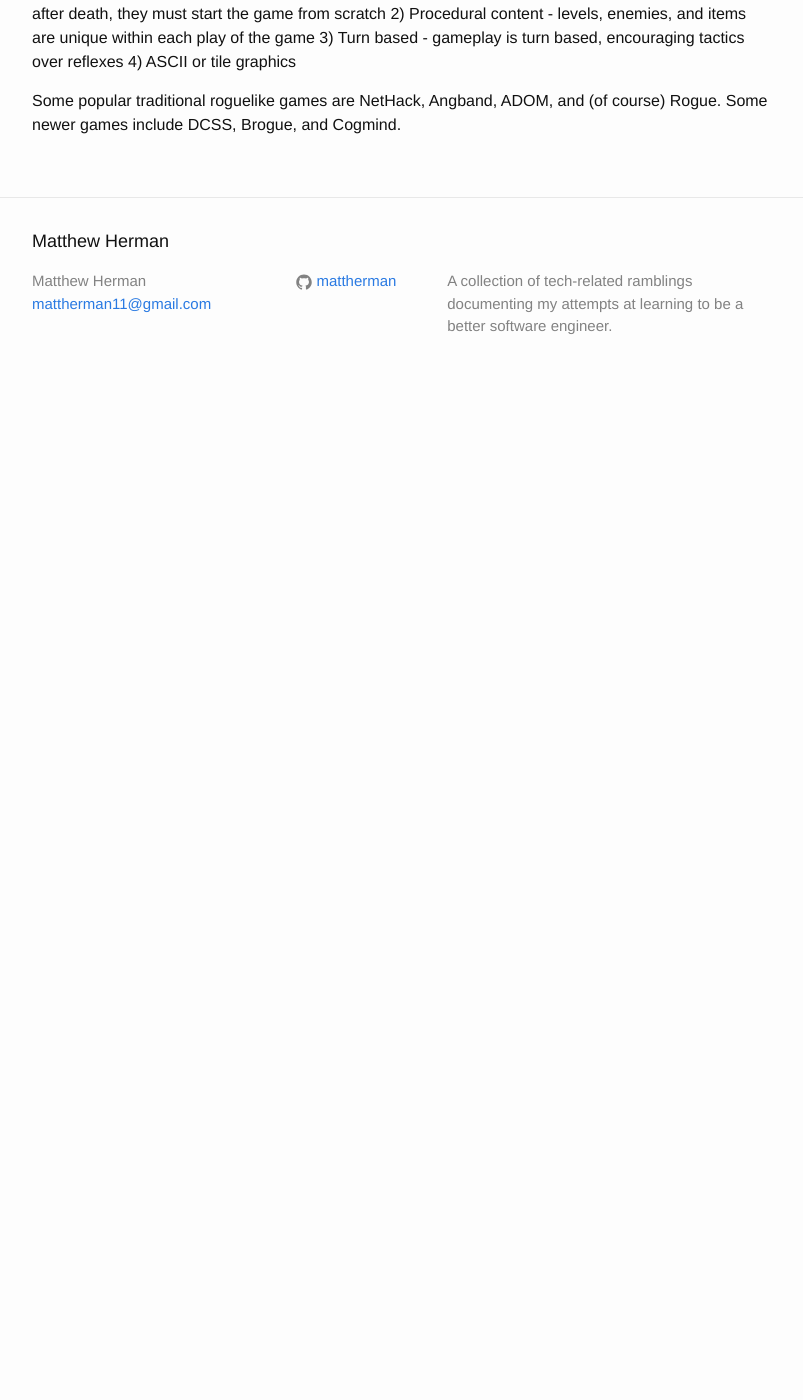
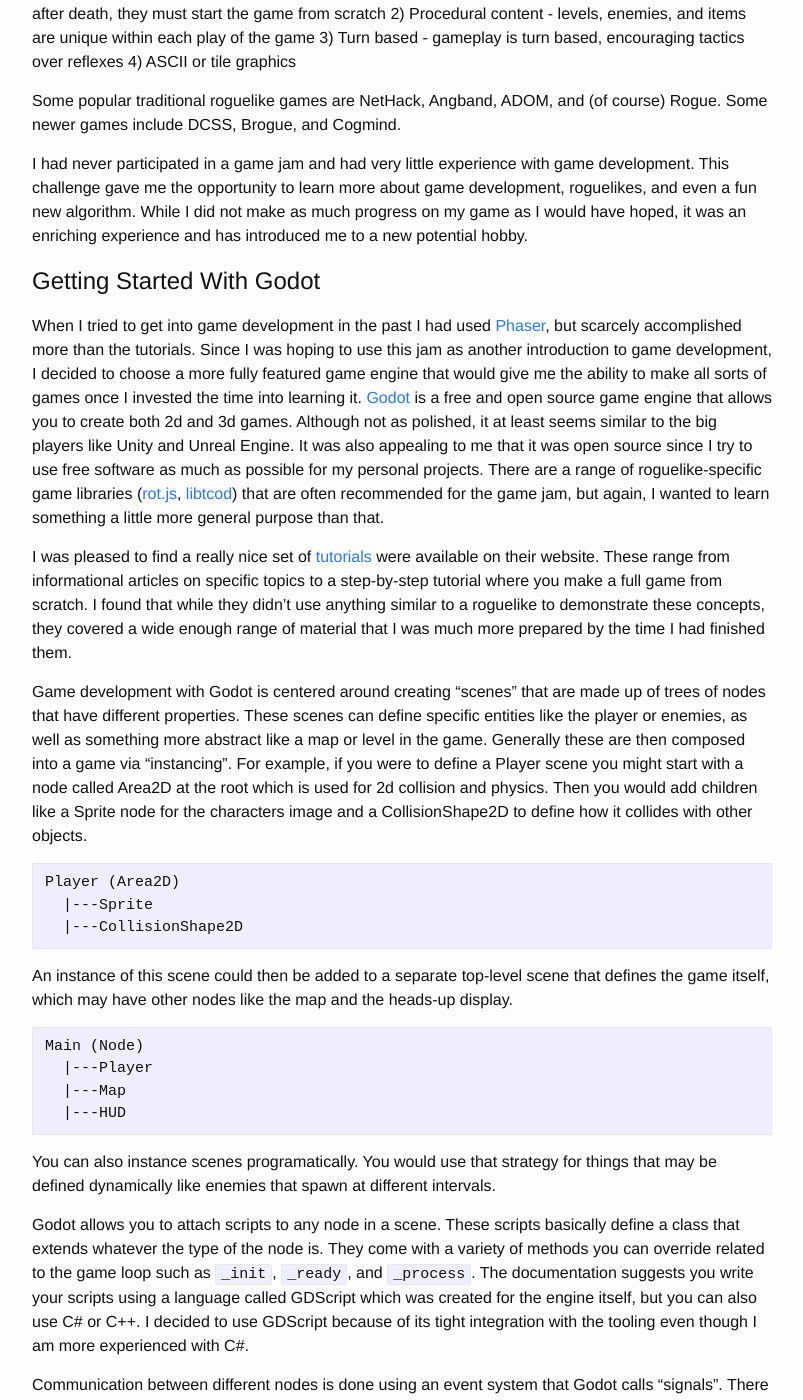
Before and after one commit to mattherman/website, a Jekyll site: the page built from _posts/2020-03-08-7drl-2020.markdown, in a window 1280 px wide and 1400 px high, scrolled down 270 px. Shown: the whole window, without its empty margins (238-1041 px from the left). Built offline with Jekyll 4.4.1, drawn with Linux system fonts in a browser that asks for light colours; before the commit the page ends 900 px from its top, so only the background shows below that; some of the changed text lies outside the part shown.

Commit message:
Introductions

````diff
--- a/_posts/2020-03-08-7drl-2020.markdown
+++ b/_posts/2020-03-08-7drl-2020.markdown
@@ -14,4 +14,63 @@ This year I decided to join the [Seven Day Roguelike (7DRL)][7drl] game jam. It'
 
 Some popular traditional roguelike games are NetHack, Angband, ADOM, and (of course) Rogue. Some newer games include DCSS, Brogue, and Cogmind.
 
+I had never participated in a game jam and had very little experience with game development. This challenge gave me the opportunity to learn more about game development, roguelikes, and even a fun new algorithm. While I did not make as much progress on my game as I would have hoped, it was an enriching experience and has introduced me to a new potential hobby.
+
+# Getting Started With Godot
+
+When I tried to get into game development in the past I had used [Phaser][phaser], but scarcely accomplished more than the tutorials. Since I was hoping to use this jam as another introduction to game development, I decided to choose a more fully featured game engine that would give me the ability to make all sorts of games once I invested the time into learning it. [Godot][godot] is a free and open source game engine that allows you to create both 2d and 3d games. Although not as polished, it at least seems similar to the big players like Unity and Unreal Engine. It was also appealing to me that it was open source since I try to use free software as much as possible for my personal projects. There are a range of roguelike-specific game libraries ([rot.js][rotjs], [libtcod][libtcod]) that are often recommended for the game jam, but again, I wanted to learn something a little more general purpose than that.
+
+I was pleased to find a really nice set of [tutorials][godot-tutorials] were available on their website. These range from informational articles on specific topics to a step-by-step tutorial where you make a full game from scratch. I found that while they didn't use anything similar to a roguelike to demonstrate these concepts, they covered a wide enough range of material that I was much more prepared by the time I had finished them.
+
+Game development with Godot is centered around creating "scenes" that are made up of trees of nodes that have different properties. These scenes can define specific entities like the player or enemies, as well as something more abstract like a map or level in the game. Generally these are then composed into a game via "instancing". For example, if you were to define a Player scene you might start with a node called Area2D at the root which is used for 2d collision and physics. Then you would add children like a Sprite node for the characters image and a CollisionShape2D to define how it collides with other objects.
+
+```
+Player (Area2D)
+  |---Sprite
+  |---CollisionShape2D
+```
+
+An instance of this scene could then be added to a separate top-level scene that defines the game itself, which may have other nodes like the map and the heads-up display.
+
+```
+Main (Node)
+  |---Player
+  |---Map
+  |---HUD
+```
+
+You can also instance scenes programatically. You would use that strategy for things that may be defined dynamically like enemies that spawn at different intervals.
+
+Godot allows you to attach scripts to any node in a scene. These scripts basically define a class that extends whatever the type of the node is. They come with a variety of methods you can override related to the game loop such as `_init`, `_ready`, and `_process`. The documentation suggests you write your scripts using a language called GDScript which was created for the engine itself, but you can also use C# or C++. I decided to use GDScript because of its tight integration with the tooling even though I am more experienced with C#.
+
+Communication between different nodes is done using an event system that Godot calls "signals". There are predefined signals that nodes emit such as Area2D's `area_entered` and `area_exited` but developers can also define their own signals to emit and handle.
+
+With these basic building blocks we should be able to construct our entire game.
+
+# Entering the Labyrinth of the Lich
+
+After spending a day going through Godot tutorials, it was time to get started on the game. I had given a little thought to what I wanted to create and had landed on a vague premise involving a spaceship taken over by alien lifeforms where the player would need to navigate their way to the escape pods in order to survive. This idea hit a roadblock when I failed to find any free sets of sci-fi sprites I could use for the game art. I'm definitely not an artist and I did not want to be slowed down even further by choosing to make my own art. Since most roguelikes are set in a fantasy world, there was a lot of art I could use if I chose that setting.
+
+Then new game (which I would later title "Labyrinth of the Lich") would center around a wizard who must find his way through a series of mazes while encountering various enemies in a search for forbidden knowledge. The plan was to have a few levels of procedurally generated mazes with different types of enemies. This would culminate in a boss fight of some sort once the exit of last level ws reached. The player character would be limited in how many spells they could "know" at a time. Their starting spells would either be chosen at the beginning of the game or be randomly selected and then they could find additional spells to replace these within the game. These spells would be mix of offensive, defensive, and utility spells such as a fire AoE spell, a warding spell that splinters to damage attacking enemies, and invisibility.
+
+I knew my plans were ambitious for someone with no experience but they gave me a set of concepts to focus on. Much of what I would end up spending my time on would be the general gameplay mechanics of roguelikes rather than the specifics of my game.
+
+
+
+- introduce game
+- godot
+- tilemaps
+- movement
+- spell targeting + damage
+- enemy visibility
+- enemy pathfinding + melee
+- spell range + visibility
+- combat log?
+- future additions
+
 [7drl]: https://7drl.com/
+[phaser]: https://phaser.io/
+[godot]: https://godotengine.org/
+[godot-tutorials]: https://docs.godotengine.org/en/stable/getting_started/step_by_step/index.html
+[rotjs]: http://ondras.github.io/rot.js/hp/
+[libtcod]: https://github.com/libtcod/libtcod
````
